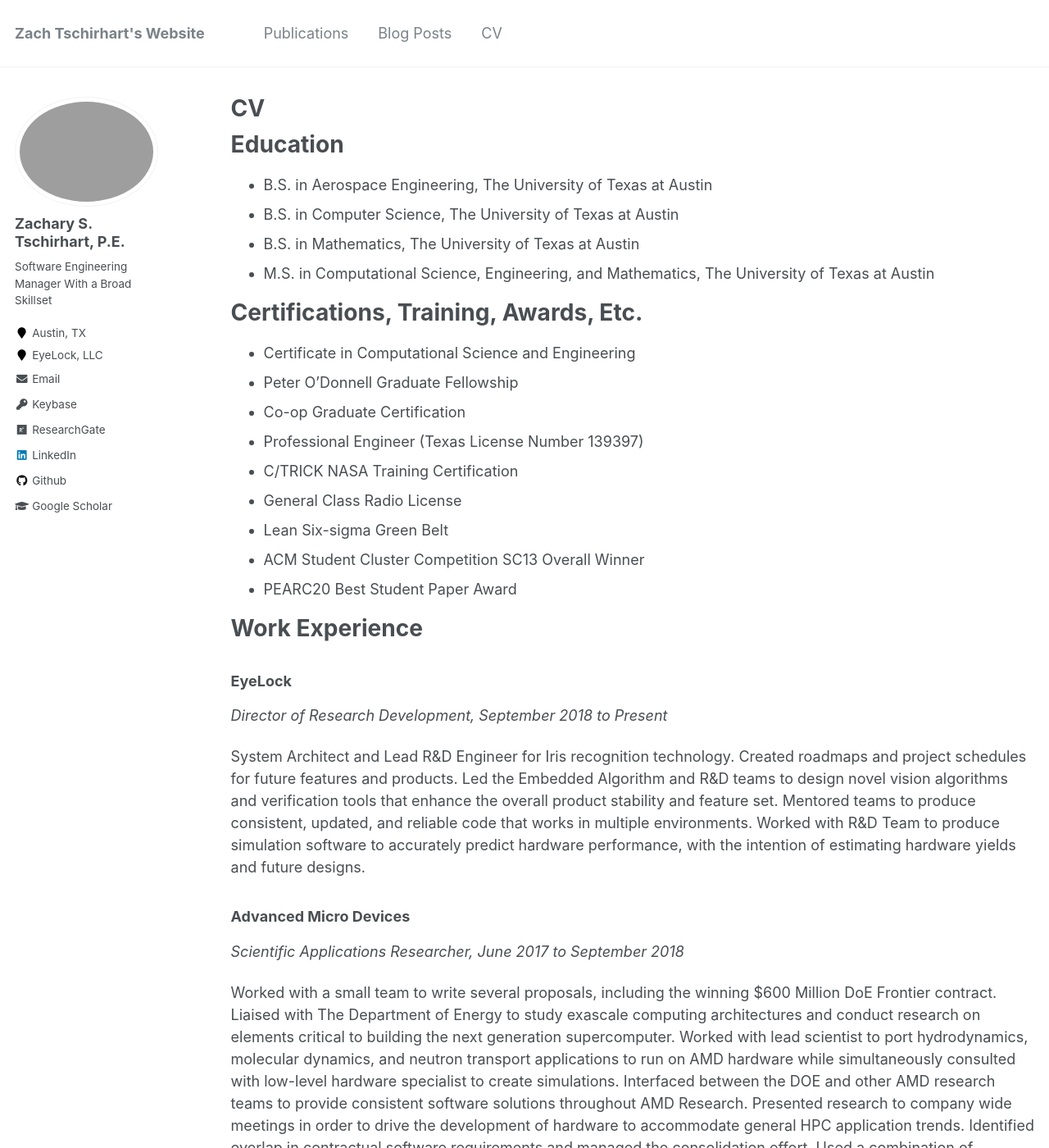
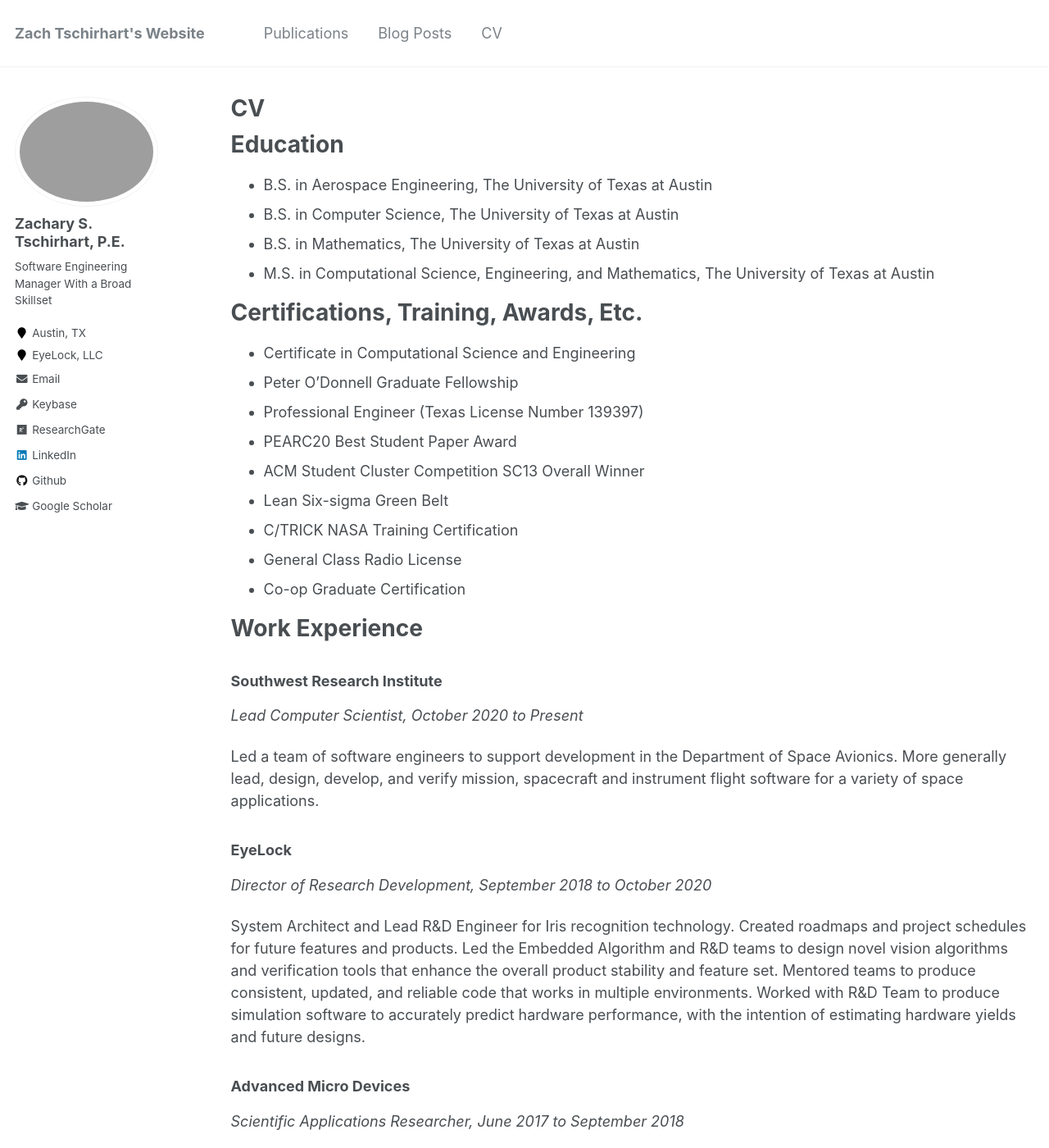
Before and after one commit to ztschir/ztschir.github.io, a Jekyll site: the page built from _pages/cv.md, in a window 1280 px wide and 1400 px high. Shown: the whole window at 82% size. Built offline with Jekyll 4.4.1, drawn with Linux system fonts in a browser that asks for light colours.

Commit message:
Update cv.md

```diff
--- a/_pages/cv.md
+++ b/_pages/cv.md
@@ -20,18 +20,23 @@ Certifications, Training, Awards, Etc.
 ======
 * Certificate in Computational Science and Engineering
 * Peter O'Donnell Graduate Fellowship
-* Co-op Graduate Certification
 * Professional Engineer (Texas License Number 139397)
+* PEARC20 Best Student Paper Award
+* ACM Student Cluster Competition SC13 Overall Winner
+* Lean Six-sigma Green Belt
 * C/TRICK NASA Training Certification
 * General Class Radio License
-* Lean Six-sigma Green Belt
-* ACM Student Cluster Competition SC13 Overall Winner
-* PEARC20 Best Student Paper Award
+* Co-op Graduate Certification
 
 Work Experience
 ======
+### Southwest Research Institute
+_Lead Computer Scientist, October 2020 to Present_
+
+Led a team of software engineers to support development in the Department of Space Avionics. More generally lead, design, develop, and verify mission, spacecraft and instrument flight software for a variety of space applications.
+
 ### EyeLock
-_Director of Research Development, September 2018 to Present_
+_Director of Research Development, September 2018 to October 2020_
 
 System Architect and Lead R&D Engineer for Iris recognition technology. Created roadmaps and project schedules for future features and products. Led the Embedded Algorithm and R&D teams to design novel vision algorithms and verification tools that enhance the overall product stability and feature set. Mentored teams to produce consistent, updated, and reliable code that works in multiple environments. Worked with R&D Team to produce simulation software to accurately predict hardware performance, with the intention of estimating hardware yields and future designs.
 
```
